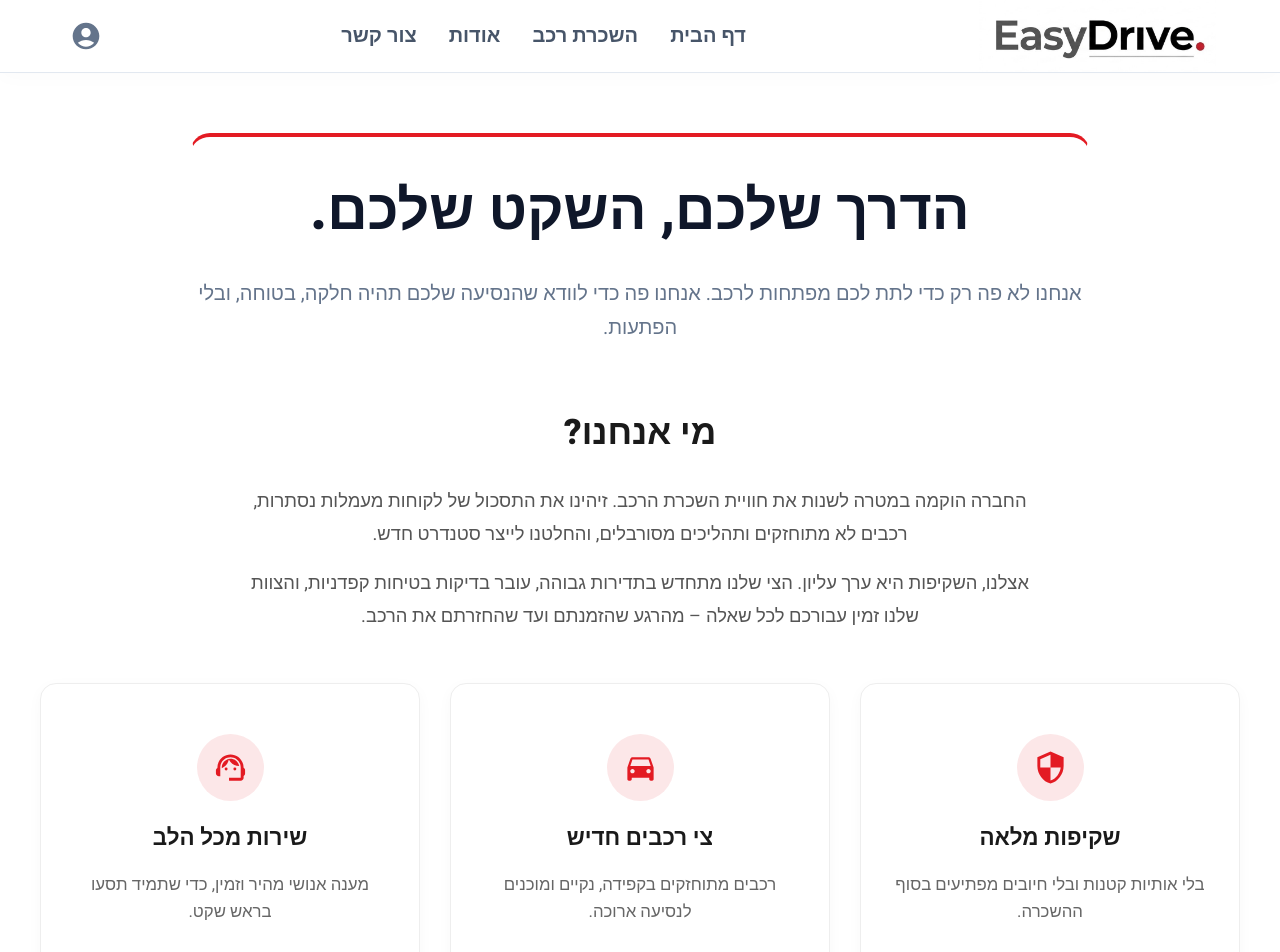
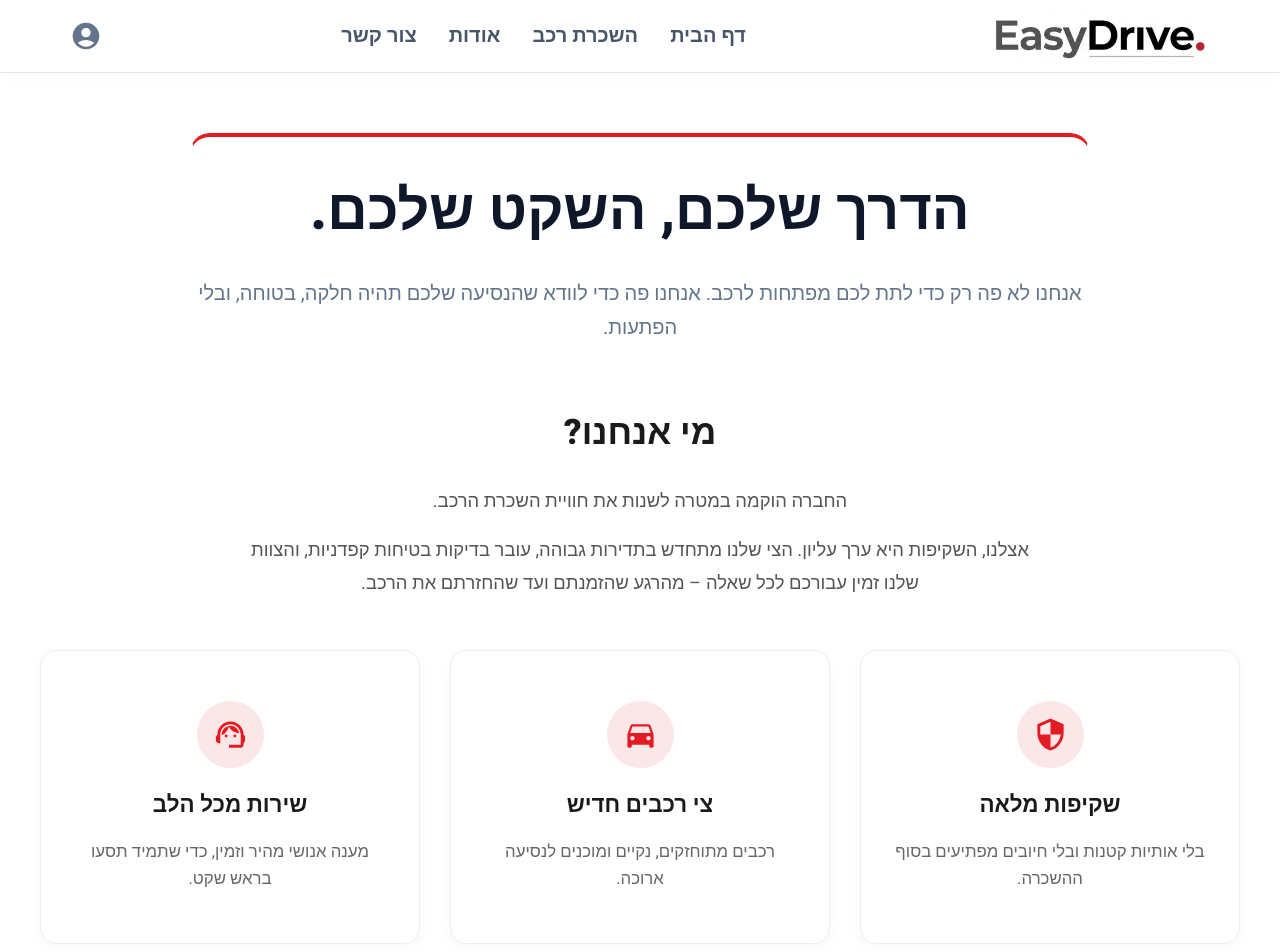
Before and after one commit to Mali-Hashay/easydrive-app, a React (Vite) app in the folder client/: page /about in a window 1280 px wide. Shown: the top 952 px of the page. Built offline with nearby package versions, Linux system fonts and the light colour scheme; no server answers.

Commit message:
docs(about): shorten the about page text

```diff
--- a/client/src/pages/publicPages/About.jsx
+++ b/client/src/pages/publicPages/About.jsx
@@ -22,7 +22,7 @@ export default function AboutUs() {
                 <div className={styles.textContent}>
                     <h2 className={styles.sectionTitle}>מי אנחנו?</h2>
                     <p className={styles.paragraph}>
-                         החברה הוקמה במטרה לשנות את חוויית השכרת הרכב. זיהינו את התסכול של לקוחות מעמלות נסתרות, רכבים לא מתוחזקים ותהליכים מסורבלים, והחלטנו לייצר סטנדרט חדש.
+                        החברה הוקמה במטרה לשנות את חוויית השכרת הרכב.
                     </p>
                     <p className={styles.paragraph}>
                         אצלנו, השקיפות היא ערך עליון. הצי שלנו מתחדש בתדירות גבוהה, עובר בדיקות בטיחות קפדניות, והצוות שלנו זמין עבורכם לכל שאלה – מהרגע שהזמנתם ועד שהחזרתם את הרכב.
@@ -43,7 +43,7 @@ export default function AboutUs() {
                             <DirectionsCarIcon fontSize="large" />
                         </div>
                         <h3>צי רכבים חדיש</h3>
-                        <p>רכבים מתוחזקים בקפידה, נקיים ומוכנים לנסיעה ארוכה.</p>
+                        <p>רכבים מתוחזקים, נקיים ומוכנים לנסיעה ארוכה.</p>
                     </div>
 
                     <div className={styles.featureCard}>
```
